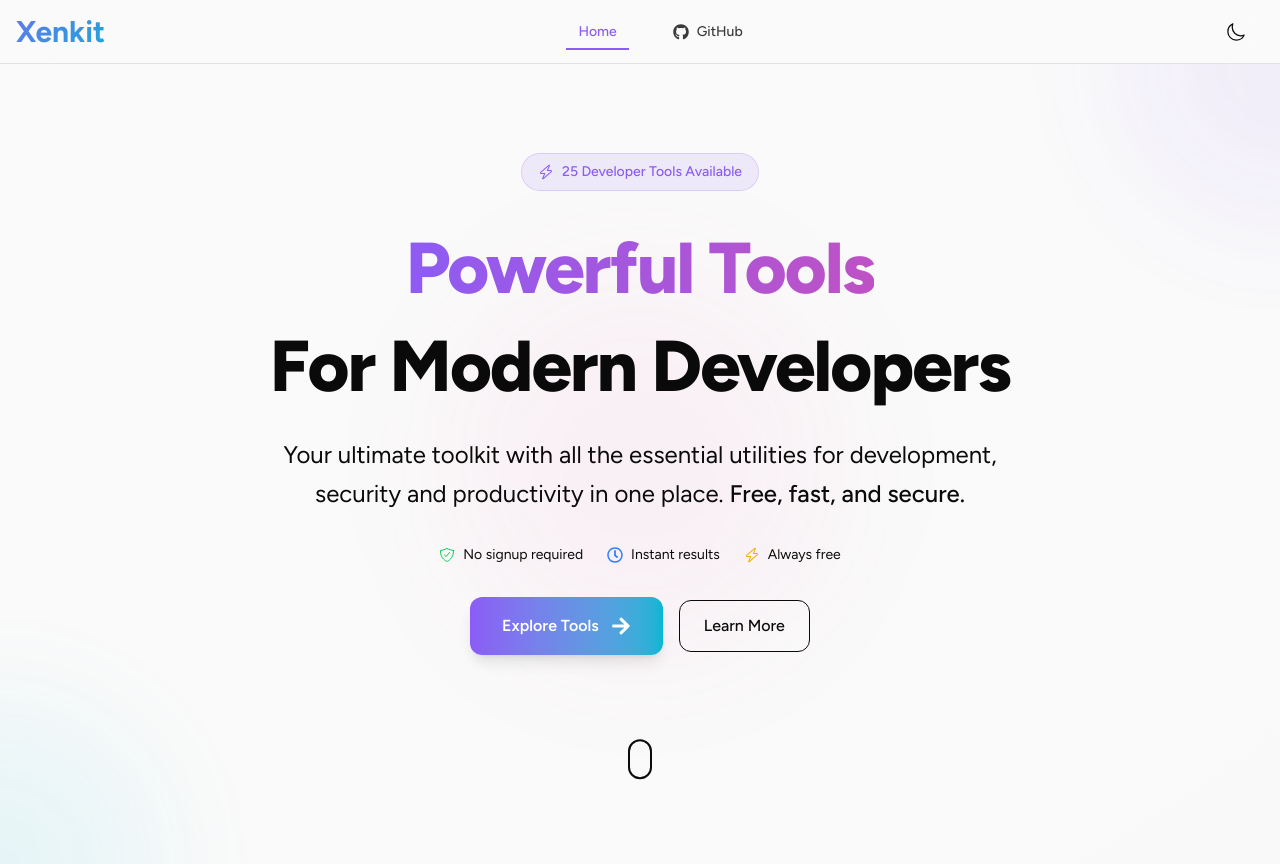
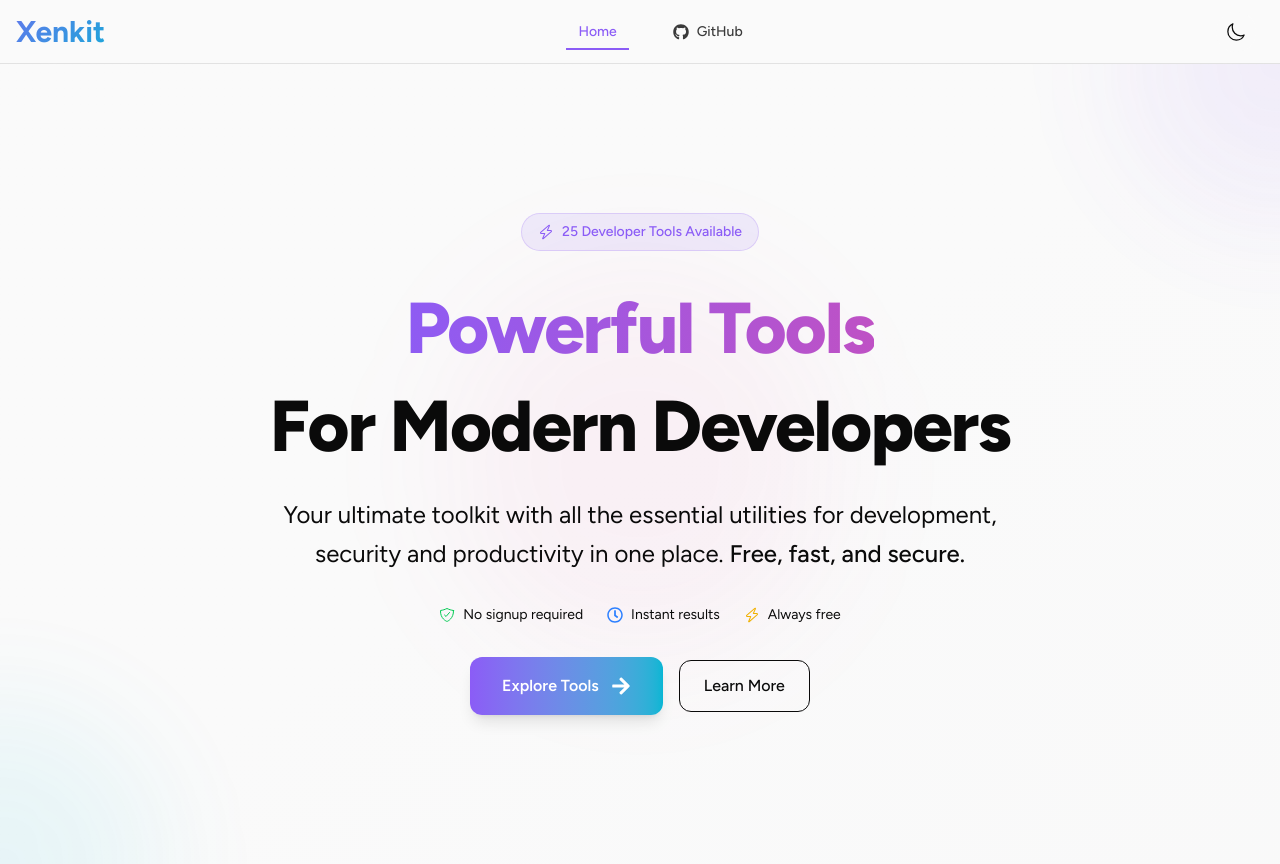
Before and after one commit to xenvoid404/xenkit-app, a Next.js app: page / in a window 1280 px wide. Built offline with nearby package versions, Linux system fonts and the light colour scheme.

Commit message:
memperbaiki layout hero section

```diff
--- a/components/sections/hero.tsx
+++ b/components/sections/hero.tsx
@@ -120,21 +120,6 @@ export function Hero() {
                             </motion.button>
                         </Link>
                     </motion.div>
-
-                    {/* Scroll indicator */}
-                    <motion.div variants={itemVariants} transition={{ duration: 0.6, ease: 'easeOut' }} className="pt-12">
-                        <motion.div
-                            animate={{ y: [0, 8, 0] }}
-                            transition={{ duration: 2, repeat: Infinity, ease: 'easeInOut' }}
-                            className="w-6 h-10 border-2 border-muted-foreground/30 rounded-full mx-auto flex justify-center"
-                        >
-                            <motion.div
-                                animate={{ y: [0, 12, 0] }}
-                                transition={{ duration: 2, repeat: Infinity, ease: 'easeInOut' }}
-                                className="w-1 h-3 bg-muted-foreground/50 rounded-full mt-2"
-                            />
-                        </motion.div>
-                    </motion.div>
                 </motion.div>
             </div>
         </section>
```
